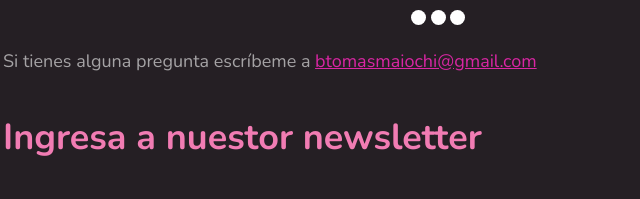
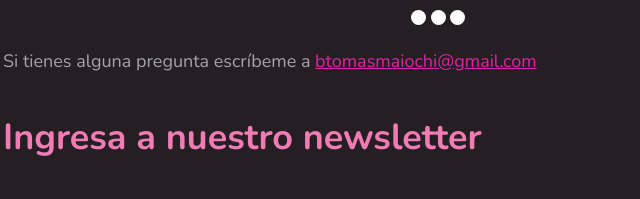
Before and after one commit to btomasmaiochi/curso-esencial-html-css, a plain HTML site: page index.html in a window 1280 px wide. Shown: the part 5823-6022 px from the top of the page, 202-842 px from the left. Drawn offline with nearby package versions, Linux system fonts and the light colour scheme.

Commit message:
Update index.html

```diff
--- a/index.html
+++ b/index.html
@@ -277,7 +277,7 @@
             <a href="mailto:btomasmaiochi@gmail.com">btomasmaiochi@gmail.com</a>
           </p>
           <div class="section-content">
-            <h2>Ingresa a nuestor newsletter</h2>
+            <h2>Ingresa a nuestro newsletter</h2>
             <form action="#" class="form">
               <!-- <select name="" id="">
                 <option value="">curso 1</option>
```
